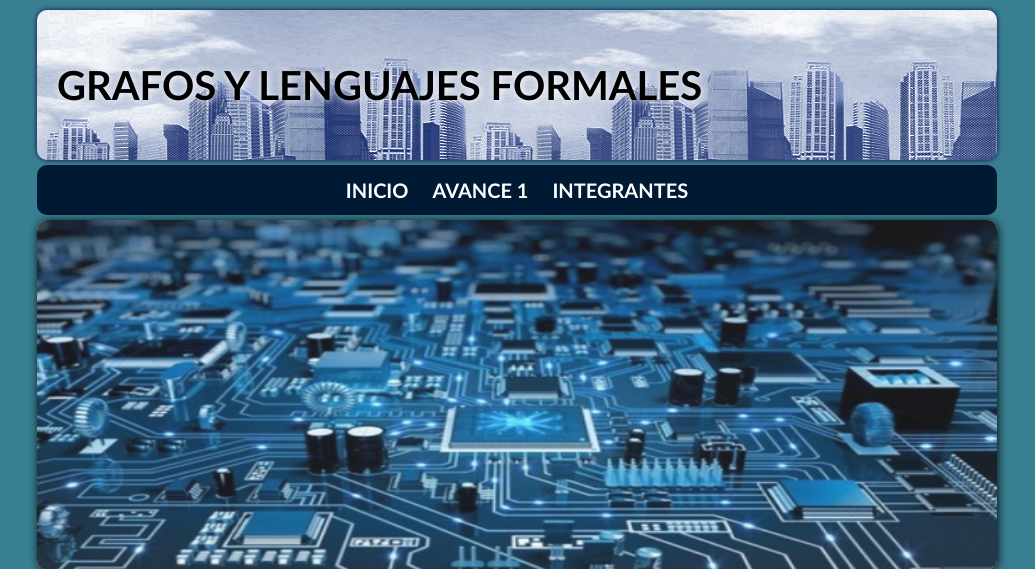
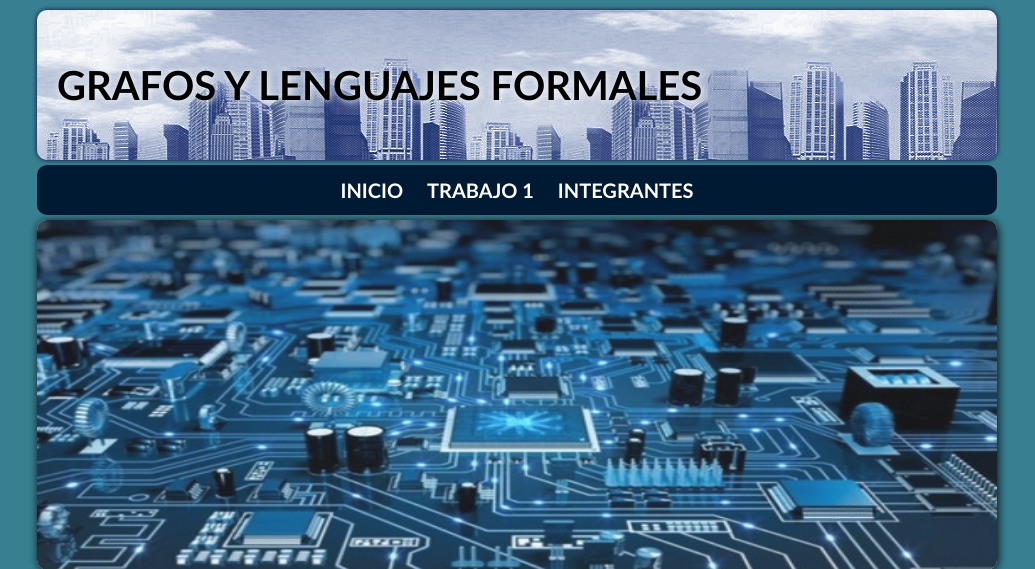
Before and after one commit to Ricardou1312/GRUPO-5-GLF, a PHP site: page /index.php in a window 1280 px wide. Shown: the top 569 px of the page, without its empty margins (123-1158 px from the left). Run offline with PHP 8.4, Linux system fonts and the light colour scheme.

Commit message:
VERSION 15-09 01
-Formalidades que debieron haber estado puestas en el primer commit

```diff
--- a/includes/nav.php
+++ b/includes/nav.php
@@ -1,7 +1,7 @@
 	<nav>
 		<ul>
 			<a href="index.php"><li>Inicio</li></a>
-			<a href="avance1.php"><li>Avance 1</li></a>
+			<a href="trabajo1.php"><li>Trabajo 1</li></a>
 			<a href="integrantes.php"><li>Integrantes</li></a>
 		</ul>
         <!--Menu de secciones de pagina (que esta debajo del banner)-->
```
Also changed, not shown: LICENSE.txt (added), README.txt (added), trabajo1.php (renamed from avance1.php).
